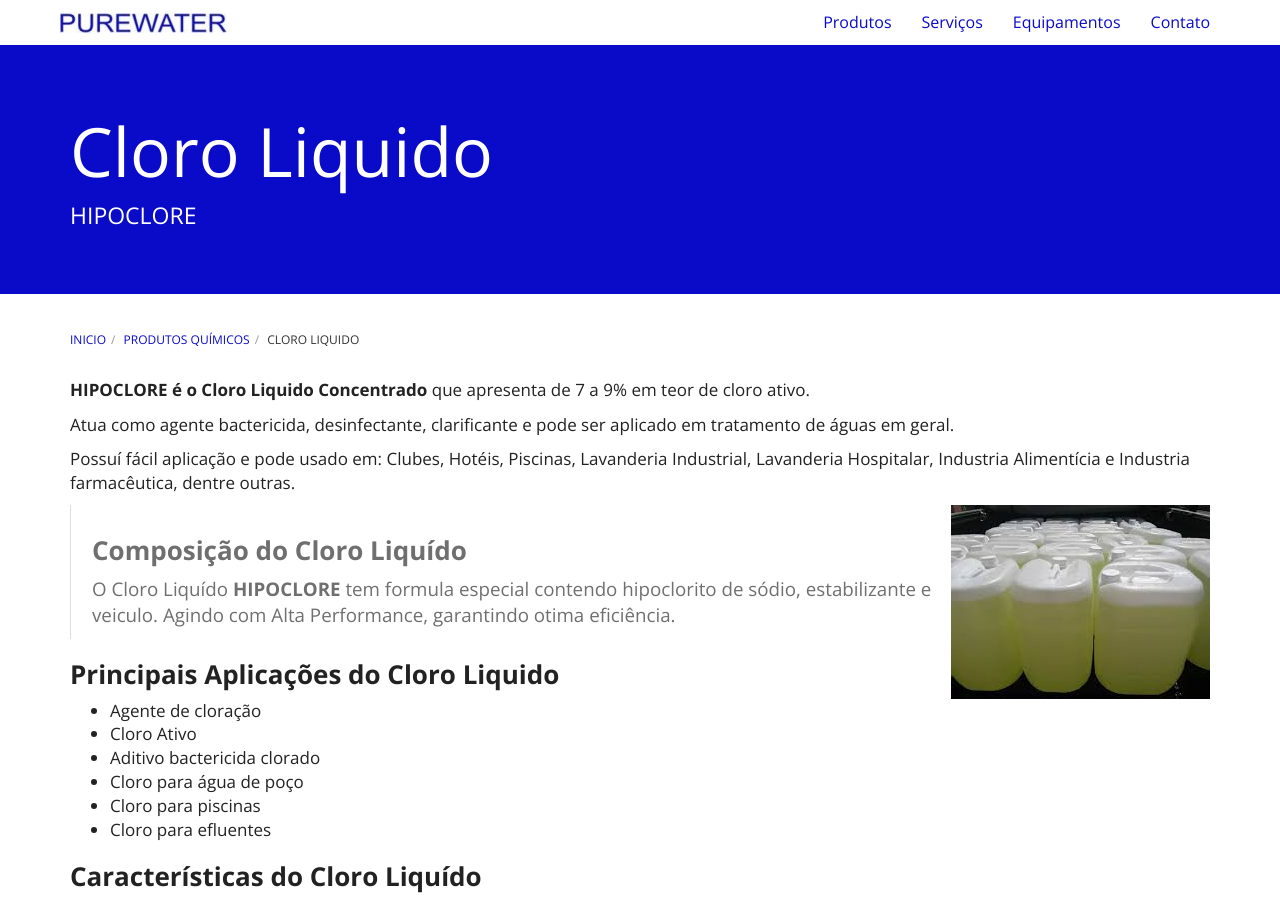
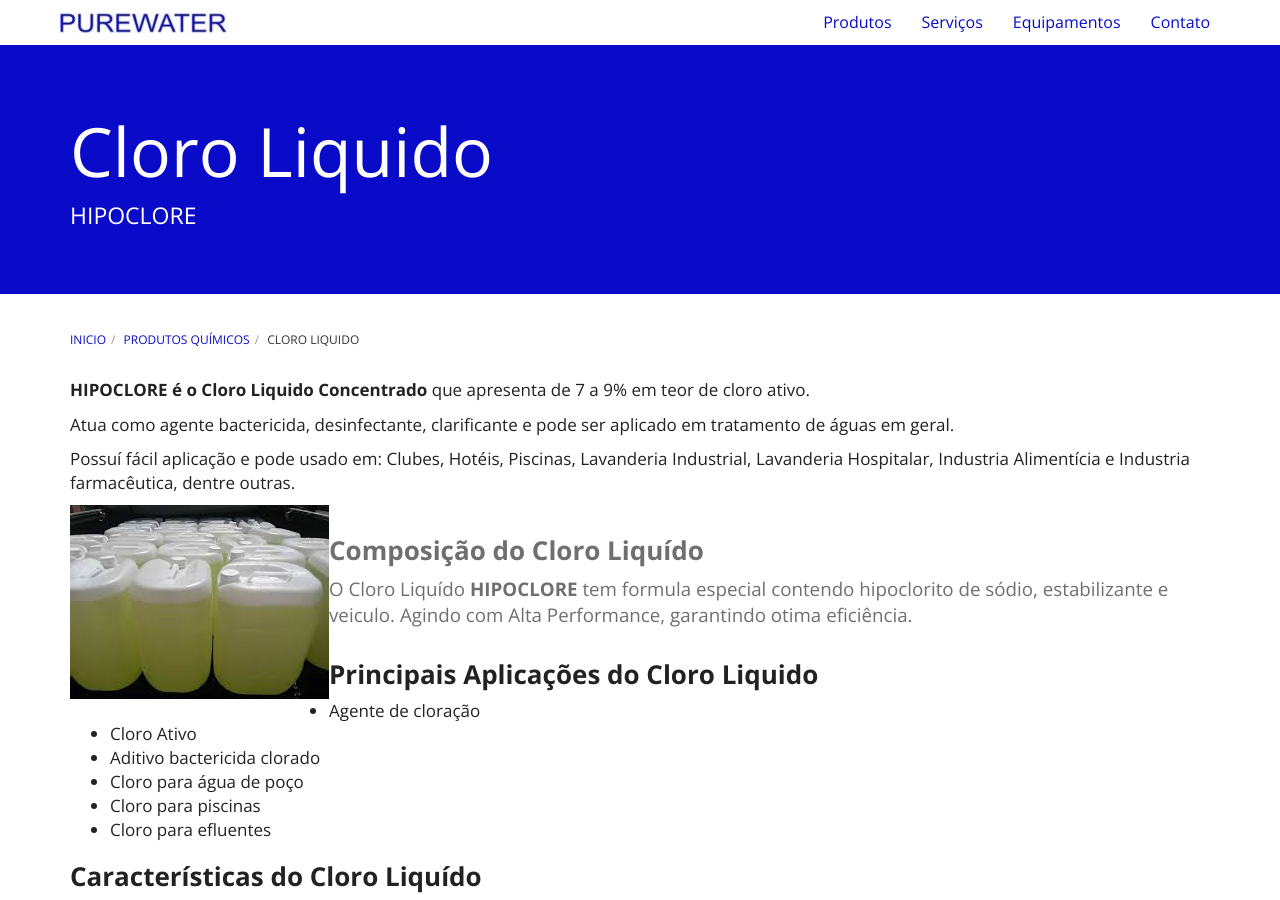
Before and after one commit to purewaterefluentes/purewaterefluentes.github.io, a Jekyll site: the page built from produtos/cloro-liquido.md, in a window 1280 px wide and 900 px high. Built offline with Jekyll 4.4.1, drawn with Linux system fonts in a browser that asks for light colours; nearby versions of some CDN libraries; library files that are not in the unit come from our copies.

Commit message:
Update cloro-liquido.md

```diff
--- a/produtos/cloro-liquido.md
+++ b/produtos/cloro-liquido.md
@@ -11,7 +11,7 @@
 
 Possuí fácil aplicação e pode usado em: Clubes, Hotéis, Piscinas, Lavanderia Industrial, Lavanderia Hospitalar, Industria Alimentícia e Industria farmacêutica, dentre outras.
 
-<img class="img-responsive pull-right" style="max-width: 100%;" src="../../website/images/pequeno/Hipoclore - Cloro.jpg" alt="Cloro Liquido">
+<img class="img-responsive pull-left" style="max-width: 100%;" src="../../website/images/pequeno/Hipoclore - Cloro.jpg" alt="Cloro Liquido">
 
 >
 ### **Composição do Cloro Liquído**
```
